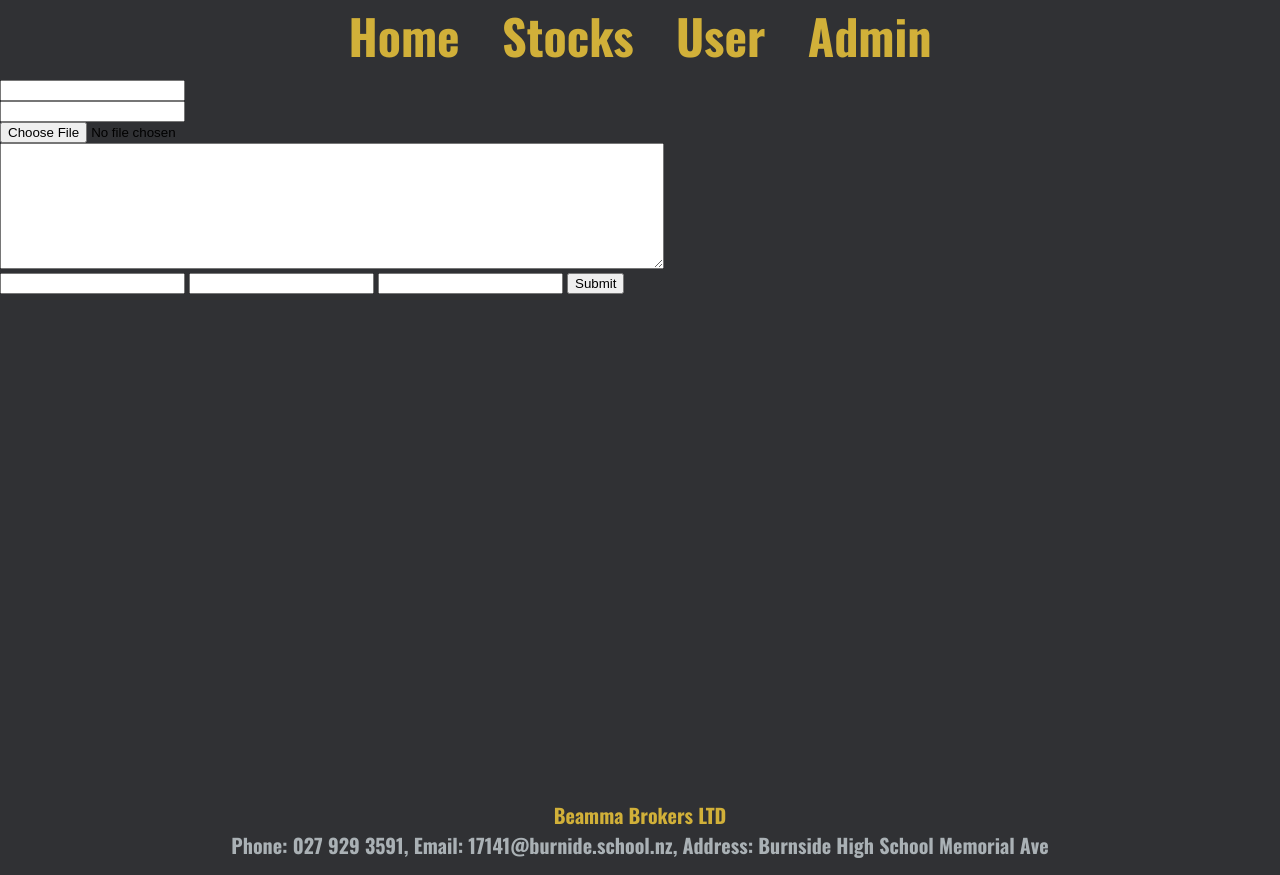
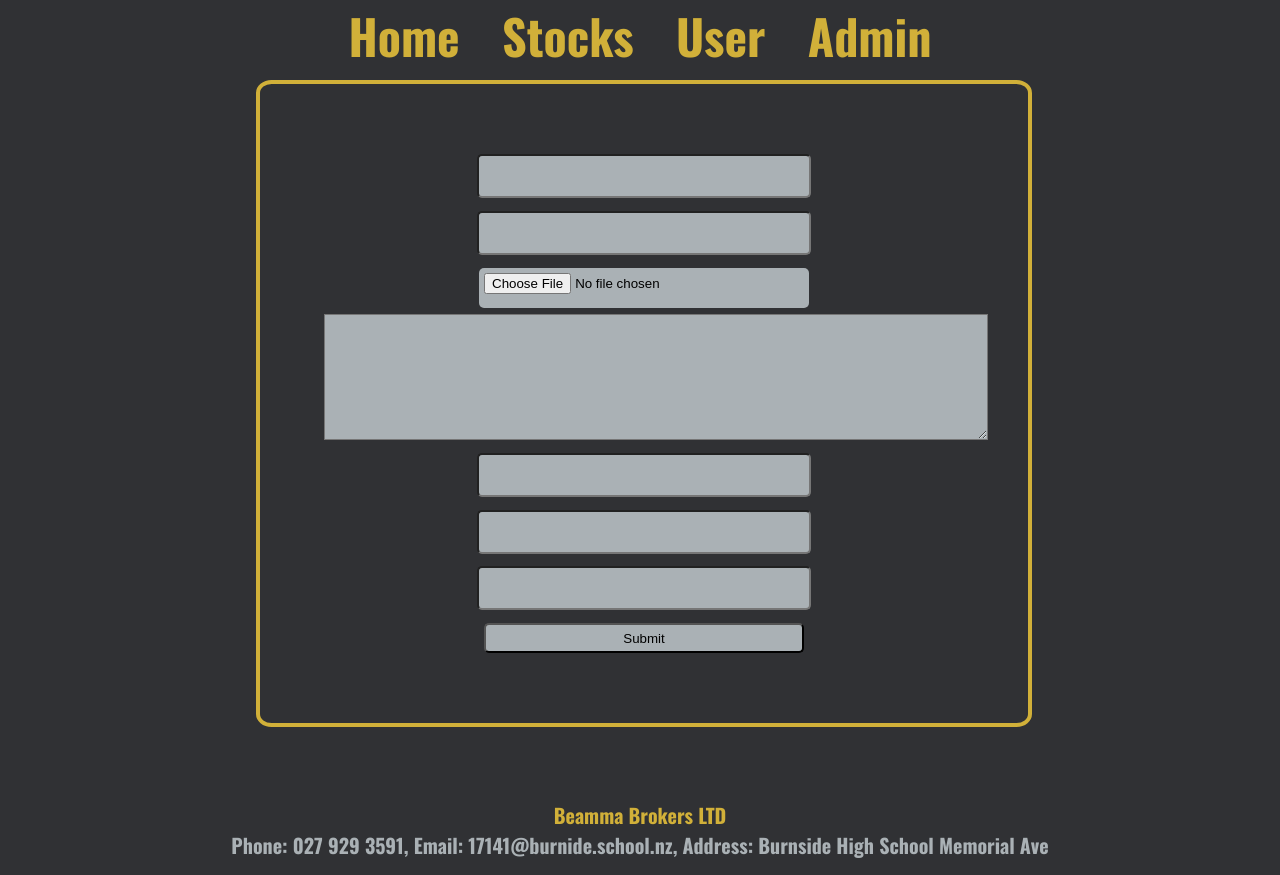
Before and after one commit to Beamma/Beammas-Brokers, a Flask app: page /admin/update in a window 1280 px wide. Run offline with Flask 2, Linux system fonts and the light colour scheme; a user stored in the database is signed in; data that the repository does not hold is empty; some web fonts are replaced.

Commit message:
V 18.7 Styled update paige

```diff
--- a/static/style/css/style.css
+++ b/static/style/css/style.css
@@ -414,7 +414,7 @@ font-family: 'Oswald', sans-serif;
   text-align: center;
   height: 30px;
   font-size: 20px;
-  font-family: font-family: 'Oswald', sans-serif;
+  font-family:'Oswald', sans-serif;
   color: red;
   margin-top: 10px;
 }
@@ -477,12 +477,58 @@ font-family: 'Oswald', sans-serif;
   padding: 5%;
   margin-left: 20%;
   margin-right: 20%;
-  padding-bottom: 0%;
+  padding-bottom: 5%;
   text-align: center;
   border-radius: 2%;
   border: 4px solid var(--gold);
 }
 
+
+/* Update Styling */
+.update_wrapper{
+font-size: 20px;
+font-family: 'Oswald', sans-serif
+}
+
+.update_wrapper textarea{
+  background-color: var(--silver)
+}
+
+.update_wrapper .inner_box {
+  width: 50%;
+  height: 60%;
+  padding: 5%;
+  margin-left: 20%;
+  margin-right: 20%;
+  padding-bottom: 5%;
+  text-align: center;
+  border-radius: 2%;
+  border: 4px solid var(--gold);
+}
+
+.update_wrapper .name{
+  text-align: center;
+}
+
+.update_wrapper .ticker{
+  text-align: center;
+}
+
+.update_wrapper .logo{
+  text-align: center;
+}
+
+.update_wrapper .description{
+  text-align: center;
+}
+
+.update_wrapper .filters{
+  text-align: center;
+}
+
+.update_wrapper .submit{
+  text-align: center;
+}
 /* Footer Styling */
 footer {
   height: 75px;
--- a/templates/update.html
+++ b/templates/update.html
@@ -1,6 +1,9 @@
 {% extends 'layout.html' %}
 {% block content %}
   <div class = "update_wrapper">
+    <div class="upper_box">
+    </div>
+    <div class="inner_box">
       <form method="POST" enctype="multipart/form-data">
         <div class = "name">
           <input type="string" name="name" value="{{ stock.name }}"></input>
@@ -14,10 +17,15 @@
         <div class="description">
           <textarea name="description" rows="8" cols="80">{{ stock.description }}</textarea>
         </div>
+        <div class="filters">
           <input type="string" name="type" value="{{ stock.type }}"></input>
           <input type="string" name="market" value="{{ stock.market }}"></input>
           <input type="string" name="category" value="{{ stock.category }}"></input>
+        </div>
+        <div class="submit">
           <input type="submit"></input>
+        </div>
       </form>
     </div>
+  </div>
 {% endblock %}
```
Lines whose indentation alone changed are shown as unchanged.
